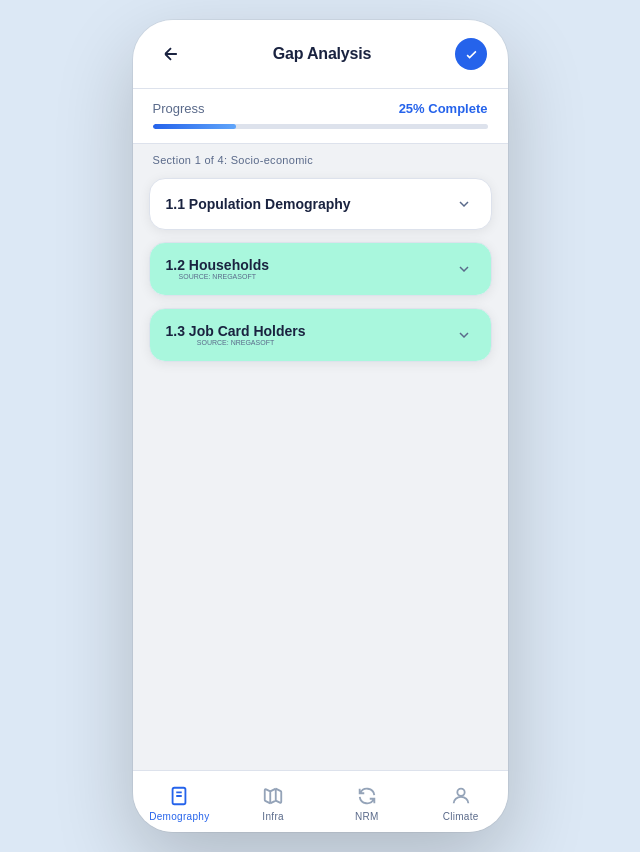
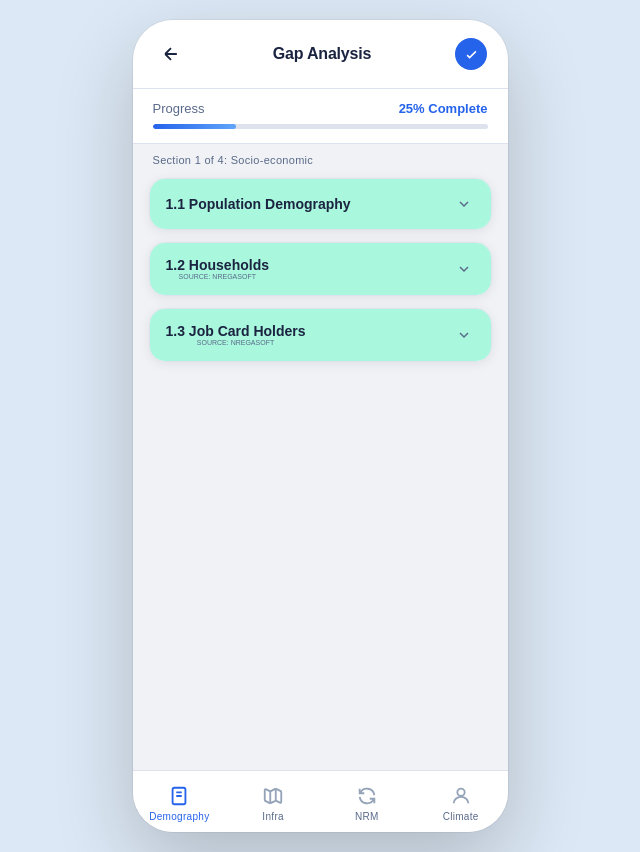
Before and after one commit to WaterSecurity01/vbgramg_test, a Flask app: page /step-1 in a window 1280 px wide. Shown: the part 78-930 px from the top of the page, without its empty margins (320-960 px from the left). Run offline with Flask 3, Linux system fonts and the light colour scheme.

Commit message:
latest code

```diff
--- a/app/templates/step_1.html
+++ b/app/templates/step_1.html
@@ -33,7 +33,7 @@
 
     <!-- 1. Population Data -->
     <div class="card">
-      <div class="card-header" onclick="toggleCard('pop')">
+      <div class="card-header bg-auto" onclick="toggleCard('pop')">
         <div class="card-title">
           <!-- <div class="card-icon">👥</div> -->
           <span class="card-title-text">1.1 Population Demography</span>
@@ -814,7 +814,7 @@
 
     <!-- 3. Evapotranspiration Data -->
     <div class="card">
-      <div class="card-header" onclick="toggleCard('et')">
+      <div class="card-header bg-auto" onclick="toggleCard('et')">
         <div class="card-title">
           <!-- <div class="card-icon">💼</div> -->
           <span class="card-title-text">4.3 Evapotranspiration</span>
@@ -887,7 +887,7 @@
 
     <!-- 3. Soil Moisture Data -->
     <div class="card">
-      <div class="card-header" onclick="toggleCard('soil')">
+      <div class="card-header bg-auto" onclick="toggleCard('soil')">
         <div class="card-title">
           <!-- <div class="card-icon">💼</div> -->
           <span class="card-title-text">4.4 Soil Moisture</span>
```
